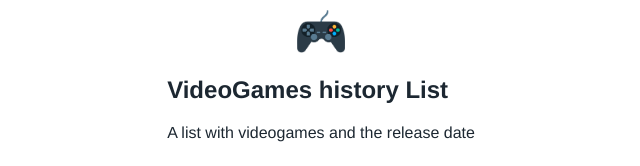
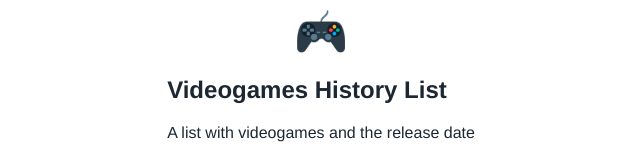
Before and after one commit to flwedu/game-list, a Vue app: page / in a window 1280 px wide. Shown: the top 166 px of the page, without its empty margins (319-959 px from the left). Built offline with nearby package versions, Linux system fonts and the light colour scheme.

Commit message:
change text

```diff
--- a/src/App.vue
+++ b/src/App.vue
@@ -41,7 +41,7 @@ export default {
   data: function () {
     return {
       appData: {
-        title: "VideoGames history List",
+        title: "Videogames History List",
         description: "A list with videogames and the release date",
       },
       gameList: [
```
